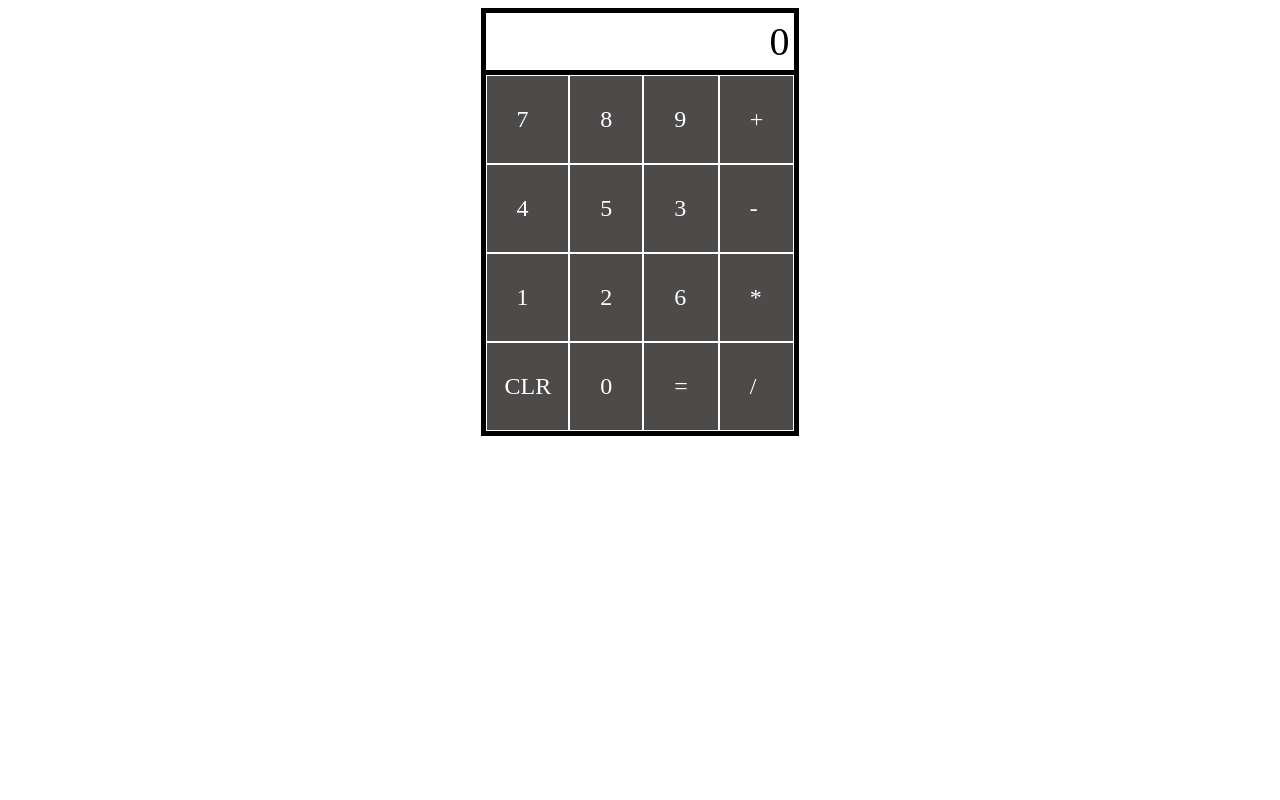
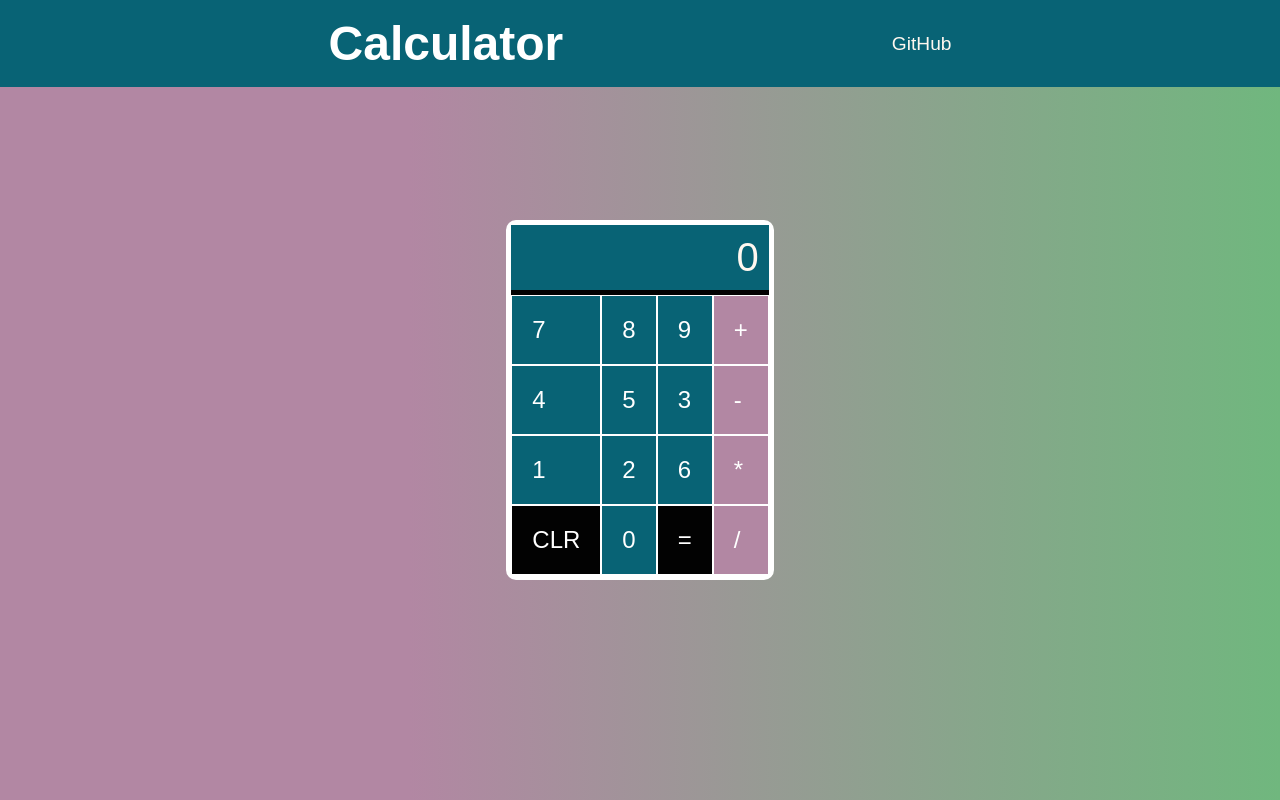
Before and after one commit to laraandrew/odin-calculator, a plain HTML site: page index.html in a window 1280 px wide. Drawn offline with Linux system fonts and the light colour scheme.

Commit message:
improvement in how it looks, changed color palette and background, added icon file

```diff
--- a/index.html
+++ b/index.html
@@ -5,11 +5,16 @@
     <meta name="viewport" content="width=device-width, initial-scale=1.0">
     <script src="script.js" defer></script>
     <link rel="stylesheet" href="styles.css">
-    <title>Calculator</title>
+    <link rel="icon" href="./calculator.ico" type="image/x-icon">
+    <title>JavaScript Calculator</title>
 </head>
 <body>
+    <header>
+        <h1>Calculator</h1>
+        <a href="https://github.com/laraandrew" target="_blank">GitHub</a>
+    </header>
     <div class="flex" id="Calculator">
-        <div id = 'container'>
+        <div id="container">
             <div class="flex column">
                 <div class="flex" id="display-container">
                     <div id="display">0</div>
@@ -17,28 +22,28 @@
                 <div class="flex column">
                     <div id="keys" class="flex">
                         <div class="flex column grow">
-                            <div id = 'seven' class="key number">7</div>
-                            <div id = 'four' class="key number">4</div>
-                            <div id = 'one' class="key number">1</div>
-                            <div id = 'clr' class="key">CLR</div>
+                            <div id="seven" class="key number">7</div>
+                            <div id="four" class="key number">4</div>
+                            <div id="one" class="key number">1</div>
+                            <div id="clr" class="key">CLR</div>
                         </div>
                         <div class="flex column grow">
-                            <div id = 'eight' class="key number">8</div>
-                            <div id = 'five' class="key number">5</div>
-                            <div id = 'two' class="key number">2</div>
-                            <div id = 'zero' class="key number">0</div>
+                            <div id="eight" class="key number">8</div>
+                            <div id="five" class="key number">5</div>
+                            <div id="two" class="key number">2</div>
+                            <div id="zero" class="key number">0</div>
                         </div>
                         <div class="flex column grow">
-                            <div id = 'nine' class="key number">9</div>
-                            <div id = 'three' class="key number">3</div>
-                            <div id = 'six' class="key number">6</div>
-                            <div id = 'equal' class="key">=</div>
+                            <div id="nine" class="key number">9</div>
+                            <div id="three" class="key number">3</div>
+                            <div id="six" class="key number">6</div>
+                            <div id="equal" class="key">=</div>
                         </div>
                         <div class="flex column grow">
-                            <div id = 'plus' class="key operator">+</div>
-                            <div id = 'minus' class="key operator">-</div>
-                            <div id = 'mutiply' class="key operator">*</div>
-                            <div id = 'divide' class="key operator">/</div>
+                            <div id="plus" class="key operator">+</div>
+                            <div id="minus" class="key operator">-</div>
+                            <div id="multiply" class="key operator">*</div>
+                            <div id="divide" class="key operator">/</div>
                         </div>
                     </div>
                 </div>
--- a/styles.css
+++ b/styles.css
@@ -1,58 +1,143 @@
-.flex{
-    display: flex;
-}
-
-body{
+body {
     font-size: x-large;
     display: flex;
     flex-direction: column;
     justify-content: center;
+    align-items: center;
+    gap: 2em;
+    min-height: 100vh;
+    margin: 0;
+    background-color: #020202;
+    background: linear-gradient(90deg, rgba(178,135,163,1) 32%, rgba(112,183,126,1) 100%);
+    font-family: 'Poppins', sans-serif;
 }
 
-.key{
-    padding: 30px;
+header {
+    display: flex;
+    justify-content: space-evenly;
+    align-items: center;
+    width: 100%;
+    padding: 1rem;
+    background-color: #086375;
+    color: white;
+    top: 0;
+    position: fixed;
+}
+
+header h1 {
+    margin: 0;
+}
+
+header a {
+    color: #FFF8F0;
+    text-decoration: none;
+    font-size: 1.2rem;
+    transition: color 0.3s ease;
+}
+
+
+header a:hover {
+    color: #70B77E;
+}
+
+
+#container {
+    border: solid 5px #ffffff;
+    border-radius: 10px;
+}
+
+#display-container {
+    padding: 10px;
+    border-bottom: solid 5px #020202;
+    justify-content: flex-end;
+    background-color: #086375;
+}
+
+#display {
+    align-self: flex-start;
+    font-size: 40px;
+    color: #FFF8F0;
+}
+
+.key {
+    padding: 20px;
     border: solid 1px white;
     flex-grow: 1;
-    background-color: rgb(77, 74, 74);
+    background-color: #70B77E;
     color: white;
+    cursor: pointer;
+    transition: background-color 0.3s ease, transform 0.3s ease;
 }
 
-#keys{
+.key:hover {
+    background-color: #B287A3;
+    transform: scale(1.1);
+}
+
+.key.number {
+    background-color: #086375;
+}
+
+.key.number:hover {
+    background-color: #70B77E;
+}
+
+.key.operator {
+    background-color: #B287A3;
+}
+
+.key.operator:hover {
+    background-color: #70B77E;
+}
+
+#clr, #equal {
+    background-color: #020202;
+}
+
+#clr:hover, #equal:hover {
+    background-color: #086375;
+}
+
+.flex {
+    display: flex;
+}
+
+.column {
+    flex-direction: column;
+}
+
+.grow {
     flex-grow: 1;
 }
 
-.column{
-    flex-direction: column;
-    border: white;
-}
-
-#display-container{
-    padding: 5px;
-    border-bottom: solid 5px black;
-    justify-content: flex-end;
-}
-#display{
-    align-self: flex-start;
-    font-size: 40px;
-}
-
-.color{
-    background-color: aqua;
-}
-
-#clr{
-    padding-left:18px;
-    padding-right:17px;
-}
-
-#Calculator{
-    justify-content: center;
-}
-
-.grow{
+#keys {
     flex-grow: 1;
 }
 
-#container{
-    border: solid 5px black;
+@media (max-width: 600px) {
+    body {
+        font-size: large;
+    }
+
+    header {
+        flex-direction: column;
+        align-items: center;
+    }
+
+    header h1 {
+        margin-bottom: 1rem;
+    }
+
+    header a {
+        font-size: 1rem;
+    }
+
+    .key {
+        padding: 15px;
+        font-size: large;
+    }
+
+    #display {
+        font-size: 30px;
+    }
 }
```
Also changed, not shown: calculator.ico (added).
